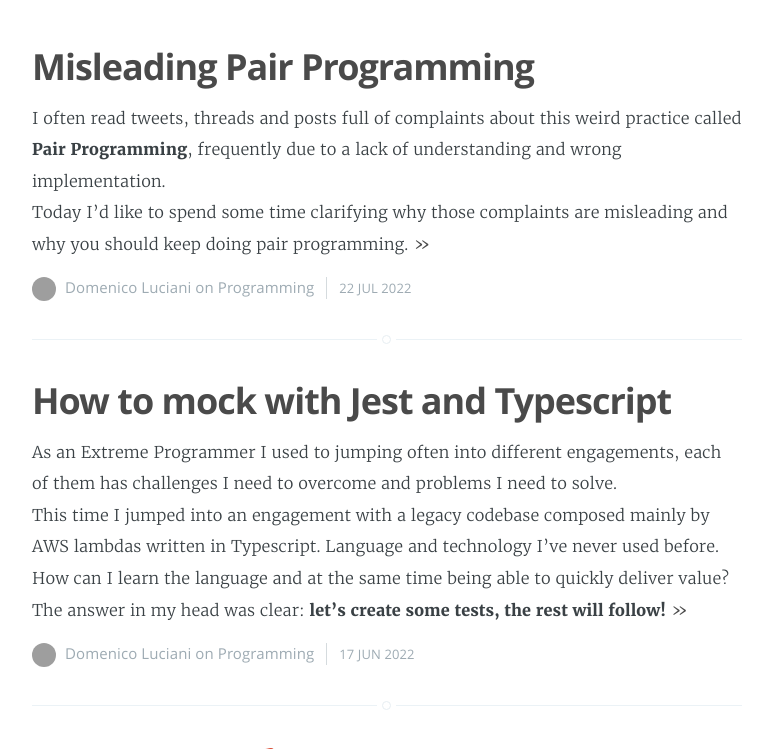
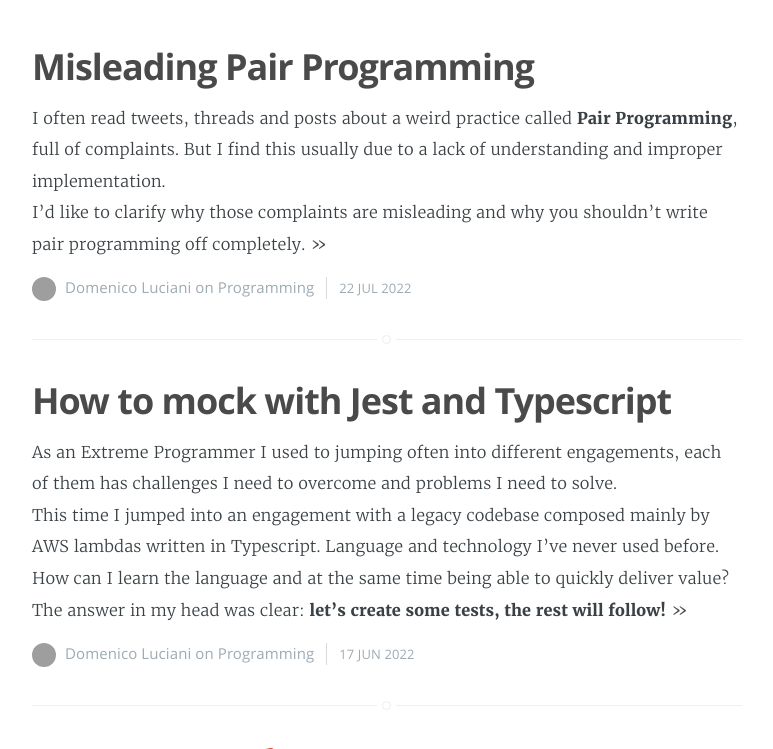
Before and after one commit to dlion/domenicoluciani, a Jekyll site: the page built from index.html, in a window 1280 px wide and 900 px high, scrolled down 753 px, cut to the strip 151-900 px from the top of the window. Shown: the whole strip, without its empty margins (253-1026 px from the left). Built offline with Jekyll 4.4.1, drawn with Linux system fonts in a browser that asks for light colours; some web fonts are replaced; the list of posts is cut into pages by our own code; some of the changed lines change nothing that is shown.

Commit message:
Add some corrections and improvements thanks to Judy

```diff
--- a/_posts/2022-07-22-misleading-pair-programming.md
+++ b/_posts/2022-07-22-misleading-pair-programming.md
@@ -7,88 +7,87 @@
 lang: en
 ---
 
-I often read tweets, threads and posts full of complaints about this weird practice called **Pair Programming**, frequently due to a lack of understanding and wrong implementation.
-Today I'd like to spend some time clarifying why those complaints are misleading and why you should keep doing pair programming.
+I often read tweets, threads and posts about a weird practice called **Pair Programming**, full of complaints. But I find this usually due to a lack of understanding and improper implementation.
+I'd like to clarify why those complaints are misleading and why you shouldn't write pair programming off completely.
 
 ----
 
 # It's tiring!
 <blockquote class="twitter-tweet"><p lang="en" dir="ltr">Do you use pair programming? How do you do it?<br><br>It often feels like a more tiring way to move slower to me. Great for solving gnarly bugs together, but not for coding.</p>&mdash; Swizec Teller encouraging you to Be An Expert (@Swizec) <a href="https://twitter.com/Swizec/status/1363938310276583430?ref_src=twsrc%5Etfw">February 22, 2021</a></blockquote> <script async src="https://platform.twitter.com/widgets.js" charset="utf-8"></script>
 
-I heard people complaining that 8 hours of pair programming are a nightmare.
- It is ruining their life, draining all their mental energies, and making them brainless at the end of the day.
-Let me tell you a thing, and I want to make it clear:
+I read the complaint that 8 hours of pair programming is a nightmare. It is ruining their life, draining all their mental energies, and making them brainless at the end of the day.
+I mean, pairing IS tiring, and our job IS tiring, BUT let me tell you a thing, and I want to make it clear:
 
-> If you are doing 8 hours of straight pair programming, you are doing it wrong!
+> If you are pair programming for 8 hours straight, you are doing it wrong!
 
 ## Take breaks!
-Pair programming is a powerful and brain energy-consuming activity; therefore, having breaks **IS KEY**.
-One technique I like is the [Pomodoro](https://en.wikipedia.org/wiki/Pomodoro_Technique).
-Essentially it forces you to have breaks every 25 minutes of straight pair programming. The break usually lasts 5 minutes whenever you shouldn't do anything related to that specific task.
-Of course, you can be flexible according to your needs, but you shouldn't push too hard on that limit. Taking breaks is part of this activity; you and your pair should have it as frequently as possible. It's essential to have breaks and rest. Please do it.
+Pair programming is a powerful and brain energy-consuming activity; therefore, taking breaks **IS KEY**. But pairs are frequently so focused on the task that they forget until they suddenly realize they're exhausted.
+Here's one technique I use to remember to take breaks: [Pomodoro](https://en.wikipedia.org/wiki/Pomodoro_Technique).
+Essentially it forces you to take a break every 25 minutes of straight pair programming. The break usually lasts 5 minutes, during which you shouldn't do anything related to that specific task. Do something else, step away from screens, look out the window or refill your glass of water.
+Of course, you can be flexible according to the needs of you and your pair, but you shouldn't push too hard on that 25-minute limit. Taking breaks is part of this activity; you and your pair should do it frequently. It's essential to have breaks and rest. Please do it.
 
 # It's slow!
-Another false assumption is that pairing slows you down.
+Another false assertion is that pairing slows down the development process.
 
 > Why have two people on the same task when you can have two people on two different tasks and speed up the development?
 
 ![slow](https://media.giphy.com/media/3oriO7A7bt1wsEP4cw/giphy.gif)
 
-It seems a fair statement, but it doesn't take into consideration the result of doing that, let's explore a few of them:
+It seems a fair statement on the surface, but let's look deeper:
 
 ## Code Reviews
 ![code review](https://media.giphy.com/media/3o7WTL4qQCbbLLV2Pm/giphy.gif)
 
-Doing code reviews is a common practice. Once you are done with your story, another (or more than just one) person has to review and accept your code to be merged.
+Doing code reviews is a common practice in multiple realities. Once you are done with your story, another (or sometimes more than just one) person reviews and ultimately accepts the code you wrote to be merged.
 What are the pitfalls of this practice?
-- **Lack of context**: the person reviewing your code doesn't have the same context as you, it will lead to possible misunderstanding or long debates due to this deficiency, delaying the integration and having a longer feedback loop.
+- **Lack of context**: the person reviewing your code doesn't have the same context as you do. It can lead to misunderstandings or long debates, delaying the integration and resulting in a longer feedback loop.
 - **It requires another person's availability**: waiting for another person to review your code leads to a significant delay creating a bottleneck within the team.
-- **Context Switch**: the other person probably is busy doing something else, like working on a different task. That person, just for unblocking you, has to do a context switch, review your code and then get back to the task by doing another context switch again. It has been proved that doing context switching often leads to spending lots of time restoring concentration and getting back on track.
-- **Fake Code Reviews**: reading others' code is complex, and it requires concentration, especially without the context, becoming time-consuming, so what do usually people do? Read quickly through the code, acting like a linter or a compiler. It is like doing a fake code review. It doesn't add any value; it can lead to have side problems in the codebase and give the team a fake feeling of security. It often happens, especially when the team is in a rush due to imposed deadlines or time constraints.
+- **Context Switch**: It's been proven[^1] that context switching requires a lot of time to return to the original task following an interruption. If you, as a solo programmer, are blocked, you create this situation for your coworker who leaves her own task to help unblock you. In contrast, even when a pair is interrupted to help unblock someone else, getting back on track together is much easier.
+- **Fake Code Reviews**: reading code written by others is complex. Especially without context, it can become very time-consuming. A typical response to this challenge is scanning the code, acting like a linter instead of truly understanding what has been written and how it will fit into the whole. It is like doing a fake code review, and it doesn't add any value; in fact, it can lead to new problems in the codebase while giving the team a false feeling of security. It's easy to fall victim to this practice, especially when the team is in a rush due to imposed deadlines or other time constraints.
 
 ## Bus Factor
 ![bus factor](https://media.giphy.com/media/9qnogucSKuQ8g/giphy-downsized-large.gif)
 
-Working alone on a task is cool until the rest of the team needs to know what you have done and how, but you are not available.
-Handing over your knowledge around that task will require spending some time with the team explaining to them the code you have written, giving them the context and the choices you have made, and hoping they get it quickly. It could involve having different sessions with different people, drawing flows and having multiple discussions.
+Working alone on a task is cool until someone else on the team needs to know what you have done and how, but you are not available to ask.
+Handing your knowledge around that task will require explaining the code you have written, the context and the choices you have made, and hoping they get it quickly.
 
-All the things you can mitigate by having another person pair with you.
-In that scenario, two people are getting the same knowledge around a specific task; frequently rotating helps to spread this knowledge increasing the collective ownership of the codebase.
-Are you off tomorrow? No worries, you are covered by another person who knows what you know without the need to wait for you to be back.
+These are all the issues you can mitigate by working from the start with pair.
+This way, two people build the same knowledge base around a specific task. Frequent rotations between pairs help to spread this knowledge increasing the collective ownership of the codebase.
+Are you off tomorrow? No worries, the code will continue to be developed while you're out because the team knows what you know about the problem you're solving together.
 
 # Sometimes I don't think that pairing is a good idea!
 > Then don't do it!
 
-Pairing is a valuable activity with multiple benefits, but it has to be used whenever it has sense; otherwise, it's just another practice you follow because of some "rules" written somewhere that someone is telling you to respect.
-If you see a task that doesn't require pairing, then you can just go ahead and do it by yourself. It is okay to have a sole moment, and it's up to you to decide whether or not to pair with someone else.
+Pairing is a valuable activity on several levels but should be used when it makes sense. Otherwise, it's just another practice you follow because someone said you should.
+If you see a task (i.e. adjusting some documentation) that doesn't require pairing, do it yourself. It is okay to have a solo moment, and it's up to you to decide whether or not to pair with someone else.
 
-# Remotely is harder!
-True, remote pairing is more complicated than pairing physically, and it is a fact. However, nowadays, we have some tools, precautions and equipments to overcome this situation as much as possible.
-* **Slow internet connection**: Be ensure to have an internet connection that can support your pairing activities seamlessly. Without a good internet connection, the whole pairing activity will degrade, and it becomes painfully.
-* **High-quality audio channel**: pairing forces you to communicate as much as possible. It's about sharing your thoughts; it's about having discussions and telling what you will do while driving or navigating. During the pairing sessions, communicate properly **is key**. Having a good headset with a good microphone (with noise reductions, for example) will allow you to not bother your pair with annoying noises and, on the other hand, to have a smooth experience listening to your colleague like in person.
-* **High-quality camera**: The body language is an essential part of the pairing session; it allows you to understand what the other person thinks (even unconsciously) and whether that person is following you or not. It will enable you to have a more human centre experience.
-These critical factors are missing during the remote pairing session. For this reason, it is essential to emulate the physical pairing as much as possible, having the camera on and streaming high-quality video. It allows you to see the other person's expressions. It helps you to ensure to be listened to and force the other person to not be distracted. Turning your camera off is okay _if you need it or if you have a problem with your internet connection_. It's okay during your breaks, and it's okay if you are not feeling comfortable showing yourself, but be conscious that you will lose lots of communication, making the pairing session harder.
-* **Use the right tool**: Don't stick with a single tool; if you need to use multiple tools, do it. The smoother the session is, the better. For instance, if you find the Zoom screen sharing pretty bad, try to use Visual Studio Live Code and use Zoom just for the call. Sure, you will use more resources, but it is the right thing to do if it improves your experience. Nowadays, there are a lot of tools you can try; use the one you and your pair find more comfortable with.
-* **Breaks breaks breaks!**: Pairing is a brain power-consuming activity, so if by default you need breaks, when remote, you need it even more. Don't be shy and ask whenever you need a break preventing zoom's fatigue or, in general, being exhausted at the end of the day.
+# Remote is harder!
+True, remote pairing is more complicated than pairing physically. However, nowadays, we have some tools, practices and equipment to overcome these challenges as much as possible.
+* **Slow internet connection**: Ensure an internet connection that seamlessly supports your pairing activities. Without a good internet connection, the whole pairing activity will degrade and become painfully slow and disruptive.
+* **High-quality audio channel**: pairing forces you to communicate as much as possible. It's about sharing your thoughts and thinking out loud so your pair can follow what you're doing. It's about discussing and describing what you will do while driving or navigating. During the pairing sessions, communicating well **is key**. A good headset with a good microphone (with noise reduction) will protect your pair from annoying background noises while you listen to your colleague with in-person fidelity.
+* **High-quality camera**: Body language is an essential part of pairing; it helps you understand what the other person is thinking (even unconsciously) and whether that person is following you or not. It will enable you to have a more human centre experience.
+Some of these critical factors are missing during the remote pairing session, where we can often see only the head and shoulders of our partner. Keeping the camera on and streaming high-quality video helps get the most out of this limited view. It allows you to see the other person's expressions well. It helps you to be listened to and forces the other person to not be distracted. Briefly turning the camera off is okay _if you need to blow your nose, for instance, or if you have a temporary problem with your internet connection_. Be sure to communicate this to your pair. Without the visual cues, be conscious that you will lose lots of communication, making the pairing session harder.
+* **Use the right tools**: Don't stick with a single tool; if one tool works better for screen-sharing and another for video chat, use them. For instance, if you find the Zoom screen sharing pretty bad, try to use Visual Studio Live Code and use Zoom just for the call. Yes, you will use more resources, but it is the right thing to do if it improves your experience. Nowadays, you can try many tools; use the ones you and your pair are most comfortable with.
+* **Breaks breaks breaks!**: Pairing is a brain power-consuming activity. If by default you take breaks, when remote, you'll need them even more. Don't be shy and ask whenever you need a break to prevent Zoom fatigue or, in general, being exhausted at the end of the day.
 
 # I have less experience than my pair
 ![less experience](https://media.giphy.com/media/qQJ1xyQXVuVfW/giphy.gif)
 
 Pairing is not only about showing what you know but also showing what you don't know.
-It's totally fine saying "I don't know" during a pairing session. It's fine admitting you have less experience or that you are just blocked.
+It's totally fine saying "I don't know" during a pairing session. It's fine to admit you have less experience or are just blocked.
 Your pair have to support, unblock and guide you.
 Pairing has this colossal benefit that cultivation is part of this activity. It helps juniors grow together by getting more confident, and it allows seniors to learn from less experienced engineers (it happens frequently).
 Pairing is about trust and being honest and open with your pair, so don't be afraid. Learning is a beautiful journey, and pairing is the safest way to do it.
 
 # I have more experience than my pair
-Having more experience than your pair shouldn't be a problem; it should be an occasion to do mentoring and cultivation.
-As a more experienced person, you should adjust your speed accordingly.
-The pairing session is also an excellent way to clarify whether or not you understood something; if you can explain it in simple words, then you understood it. It is a perfect way to improve your speaking and teaching skills.
+Having more experience than your pair shouldn't be a problem; it's an occasion for mentoring.
+The goal is to develop a shared context of the problem and solution. As a more experienced person, adjust your speed so your pair can follow along and ask you questions as necessary.
+The pairing session is also an excellent way to clarify whether something is understood; if it can be explained in simple words, then you know it. Think of pairing with a less experienced colleague as a perfect way to improve your speaking and teaching skills.
 
-# Yara Yara
-I'm pretty sure there are many other complaints we can consider and address, but the result will always be the same.
+# Yada yada yada
+There are probably many other complaints we could consider, but the result will always be the same.
 Pair programming brings to your team tons of benefits if it is done correctly.
-My advice would also be to set the right expectations at the beginning of the session. Let's agree on what the pairing session would look like and clarify the style with your pair to avoid wrong assumptions and behaviours that can degrade the experience for both of you.
+My advice is to set expectations at the beginning of each session. Agree on what the pairing session will look like and clarify the style together to avoid misaligned assumptions resulting in behaviours that can degrade the experience for both of you.
 
 Happy Pairing!
 
@@ -101,3 +100,13 @@
 * [https://tanzu.vmware.com/developer/learningpaths/application-development/pair-programming/](https://tanzu.vmware.com/developer/learningpaths/application-development/pair-programming/)
 * [https://martinfowler.com/articles/on-pair-programming.html](https://martinfowler.com/articles/on-pair-programming.html)
 * [http://www.extremeprogramming.org/rules/pair.html](http://www.extremeprogramming.org/rules/pair.html)
+
+# Thanks
+
+I want to thank my colleague [Judy](https://www.linkedin.com/in/judyvansoldt/) for taking the time to read and review this article and for providing me lots of interesting advice and corrections.
+
+![thank you](https://media.giphy.com/media/wIVA0zh5pt0G5YtcAL/giphy.gif)
+
+---
+
+[^1]: [Context Switching is hurting your productivity](https://blog.pleexy.com/context-switching-is-hurting-your-productivity-and-brain-health-heres-what-you-can-do-about-it-5bdcebd1fd42)
```
